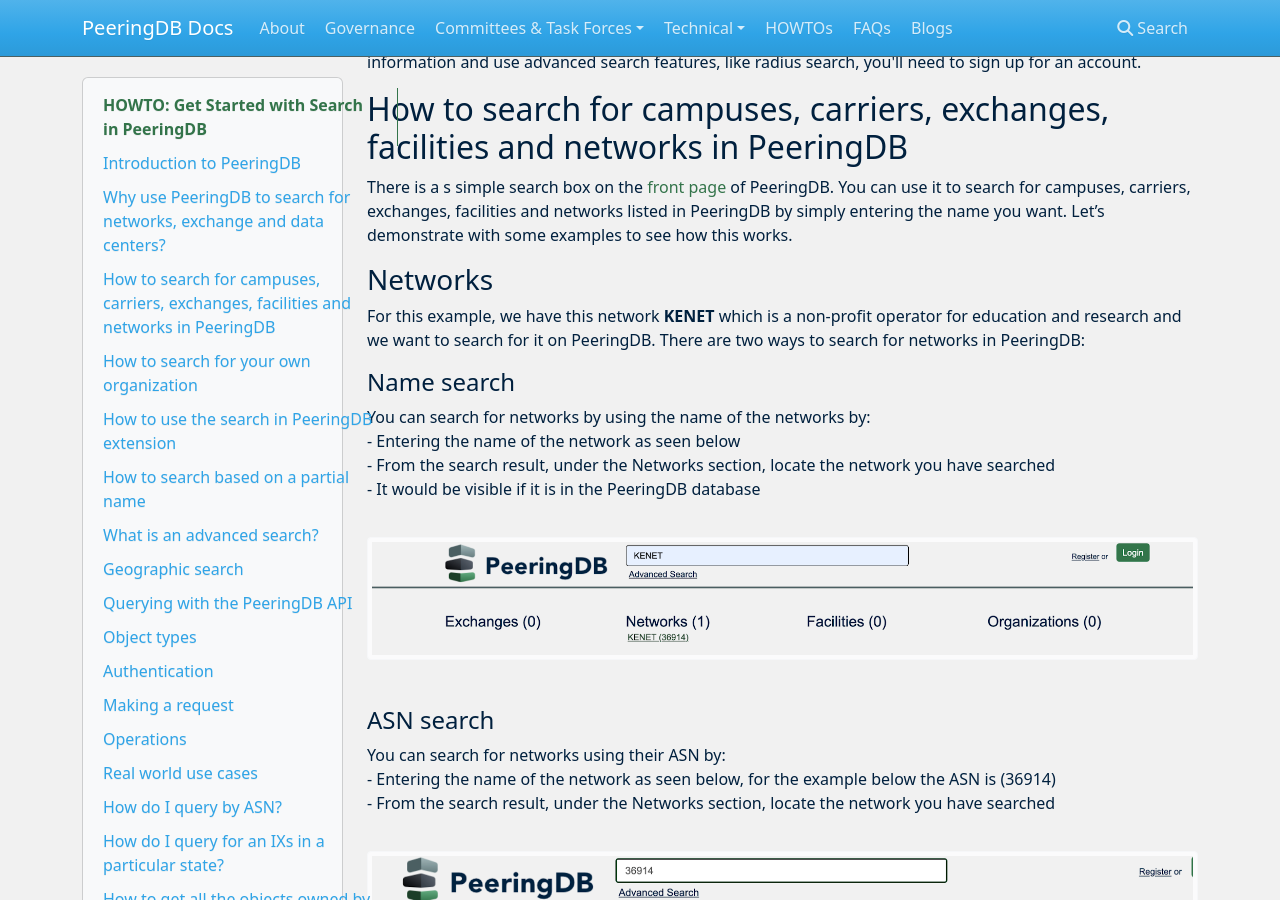
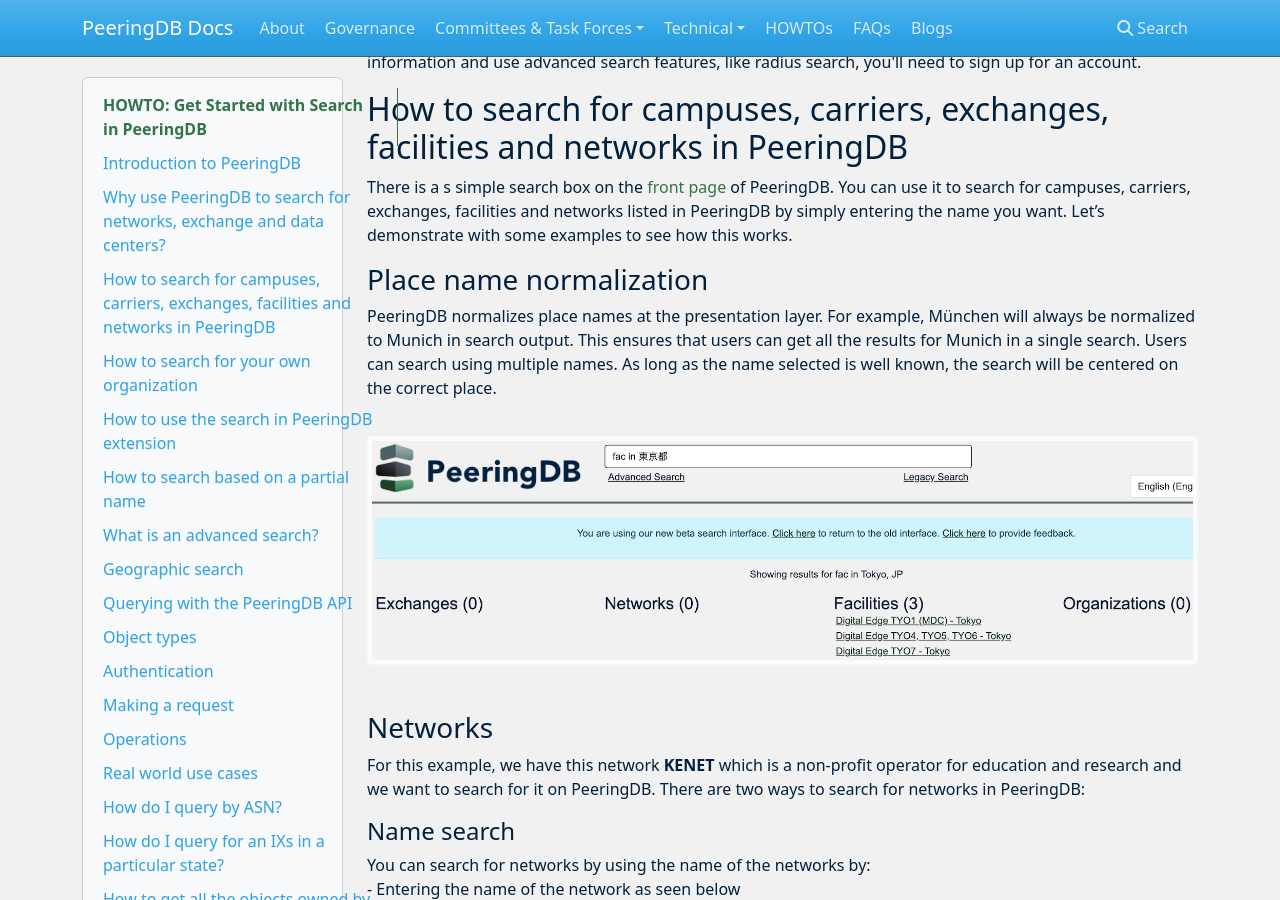
Before and after one commit to peeringdb/docs, an MkDocs documentation site: the page built from docs/howto/search.md, in a window 1280 px wide and 900 px high, scrolled down 555 px. Built offline with MkDocs 1.6.1, drawn with Linux system fonts in a browser that asks for light colours; nearby versions of some CDN libraries.

Commit message:
Add text on place name normalization (#350)
New subsection and illustrative image

```diff
--- a/docs/howto/search.md
+++ b/docs/howto/search.md
@@ -15,6 +15,12 @@
 ## How to search for campuses, carriers, exchanges, facilities and networks in PeeringDB
 
 There is a s simple search box on the [front page](https://www.peeringdb.com/) of PeeringDB. You can use it to search for campuses, carriers, exchanges, facilities and networks listed in PeeringDB by simply entering the name you want. Let’s demonstrate with some examples to see how this works.
+
+### Place name normalization
+
+PeeringDB normalizes place names at the presentation layer. For example, München will always be normalized to Munich in search output. This ensures that users can get all the results for Munich in a single search. Users can search using multiple names. As long as the name selected is well known, the search will be centered on the correct place.
+
+![Search for Tokyo using Japanese spelling](images/Search_in_local_language.png)
 
 ### Networks
 
```
Also changed, not shown: docs/howto/images/Search_in_local_language.png (added).
